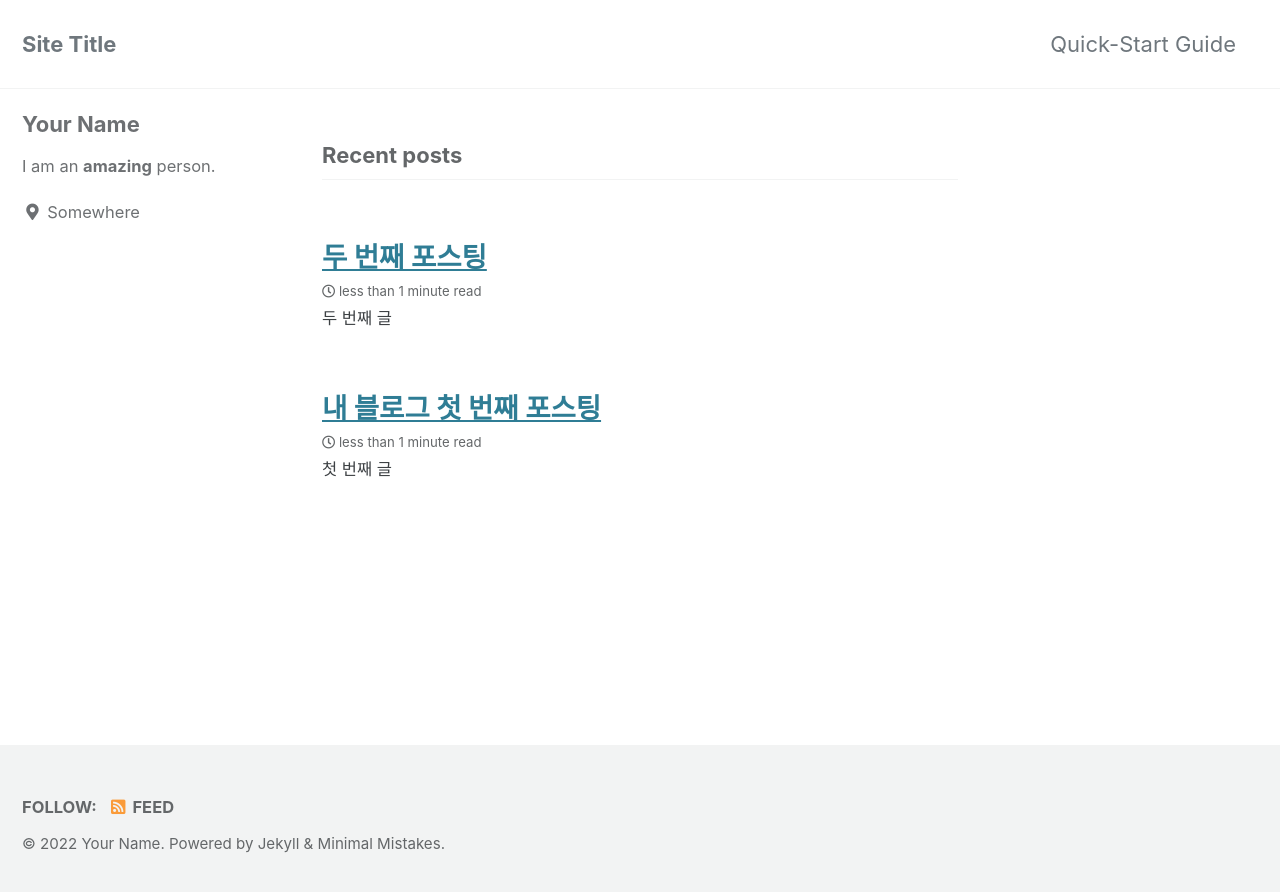
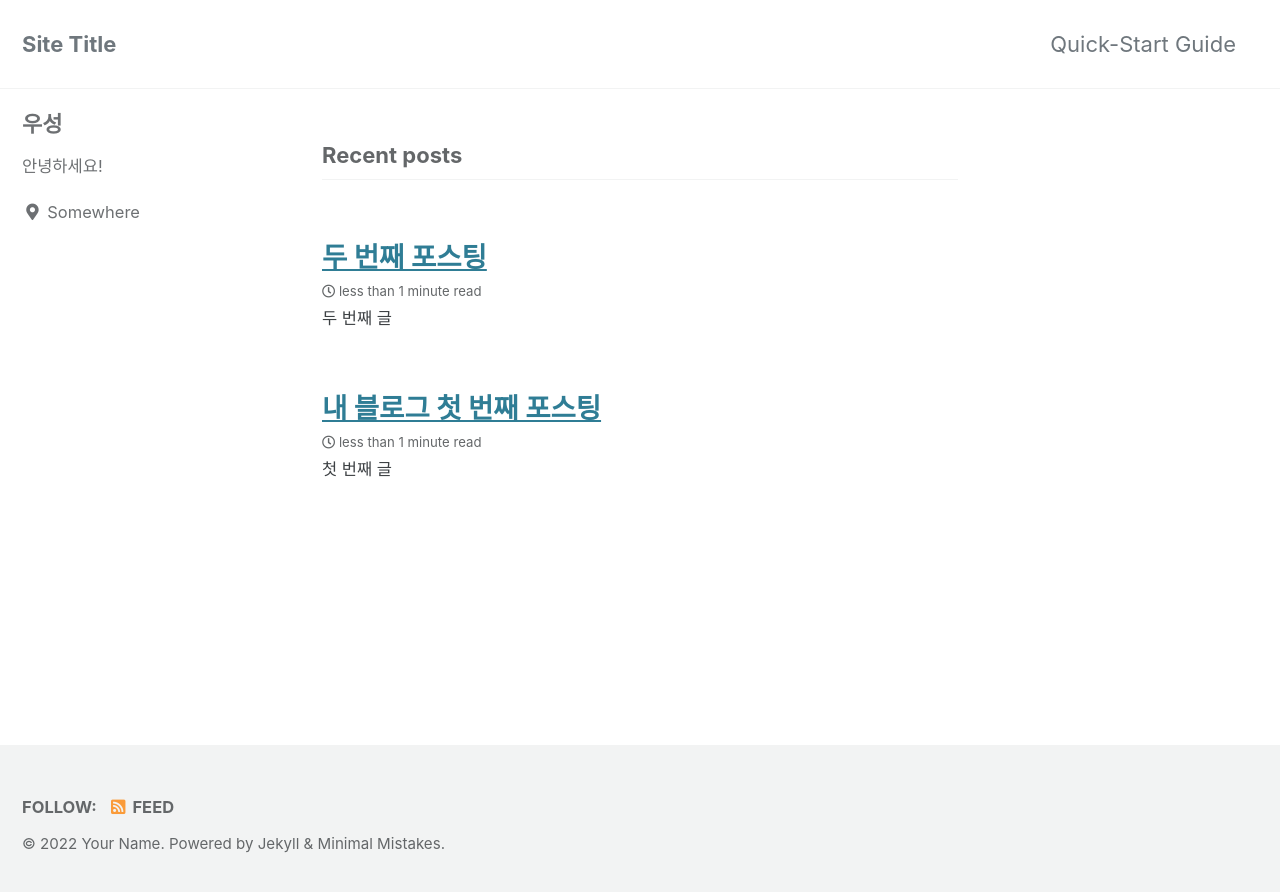
Before and after one commit to wooseongryu/wooseongryu.github.io, a Jekyll site: the page built from index.html, in a window 1280 px wide. Shown: the top 892 px of the page. Built offline with Jekyll 4.4.1, drawn with Linux system fonts in a browser that asks for light colours; cached includes are drawn as plain includes; the list of posts is cut into pages by our own code.

Commit message:
이름과 설명추가

```diff
--- a/_config.yml
+++ b/_config.yml
@@ -106,9 +106,9 @@ analytics:
 
 # Site Author
 author:
-  name             : "Your Name"
+  name             : "우성"
   avatar           : # path of avatar image, e.g. "/assets/images/bio-photo.jpg"
-  bio              : "I am an **amazing** person."
+  bio              : "안녕하세요!"
   location         : "Somewhere"
   email            :
   links:
```
